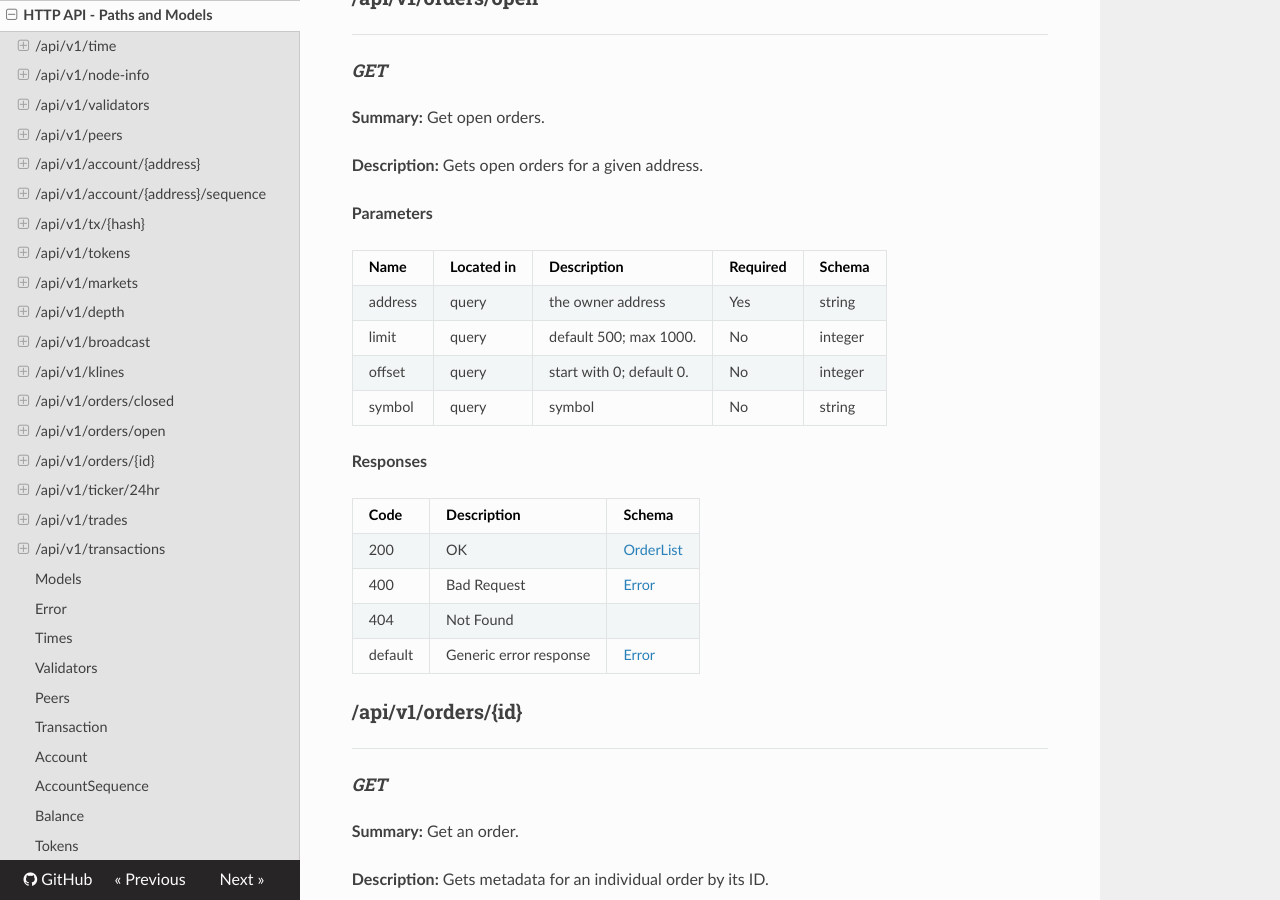
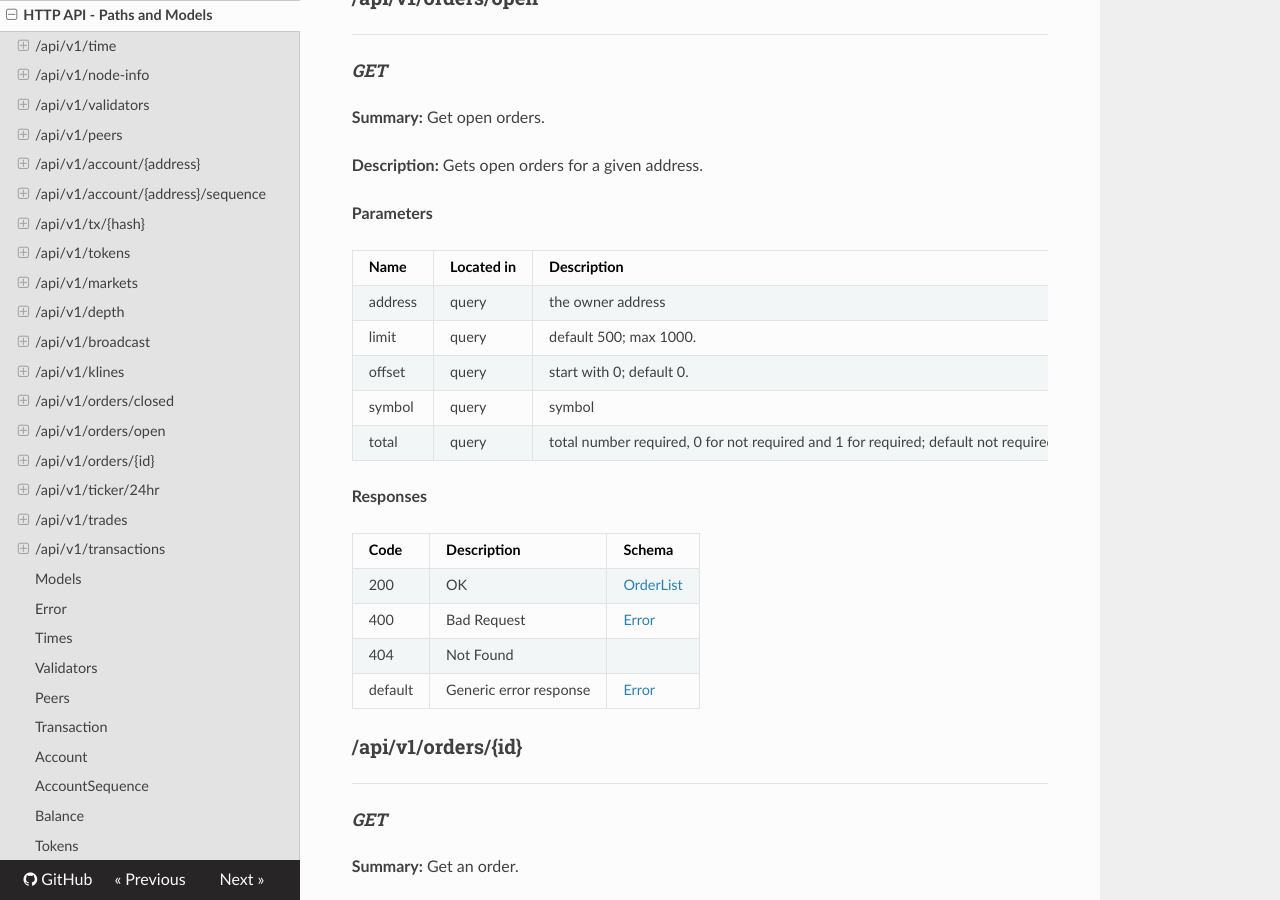
Before and after one commit to yash-sharma1/docs-site, an MkDocs documentation site: the page built from docs/api-reference/dex-api/paths.md, in a window 1280 px wide and 900 px high, scrolled down 9670 px. Built offline with MkDocs 1.6.1, drawn with Linux system fonts in a browser that asks for light colours; nearby versions of some CDN libraries; part of the change alters nothing that is shown; some of the changed text lies outside the part shown.

```diff
--- a/docs/api-reference/dex-api/paths.md
+++ b/docs/api-reference/dex-api/paths.md
@@ -281,7 +281,7 @@ The given _limit_ must be one of the allowed limits below.
 
 | Name | Located in | Description | Required | Schema |
 | ---- | ---------- | ----------- | -------- | ---- |
-| sync | query | Synchronous broadcast (wait for DeliverTx) | No | boolean |
+| sync | query | Synchronous broadcast (wait for [DeliverTx](https://github.com/tendermint/tendermint/wiki/Application-Developers#delivertx))  | No | boolean |
 | body | body |  | Yes | binary |
 
 **Responses**
@@ -377,6 +377,7 @@ The given _limit_ must be one of the allowed limits below.
 | limit | query | default 500; max 1000. | No | integer |
 | offset | query | start with 0; default 0. | No | integer |
 | symbol | query | symbol | No | string |
+| total | query | total number required, 0 for not required and 1 for required; default not required, return total=-1 in response | No | integer |
 
 **Responses**
 
```
